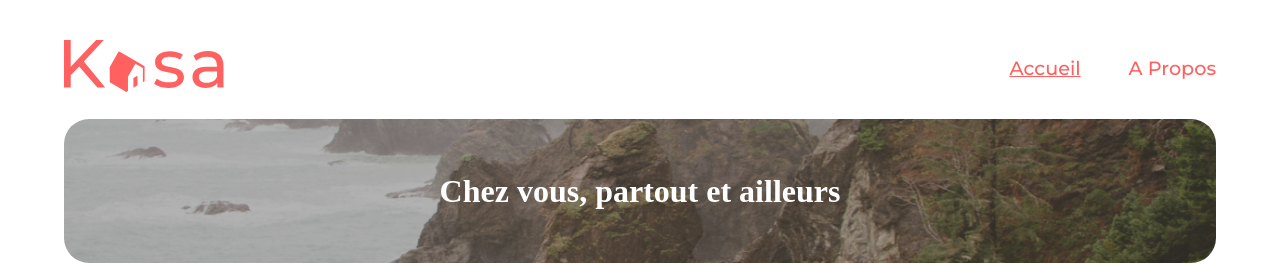
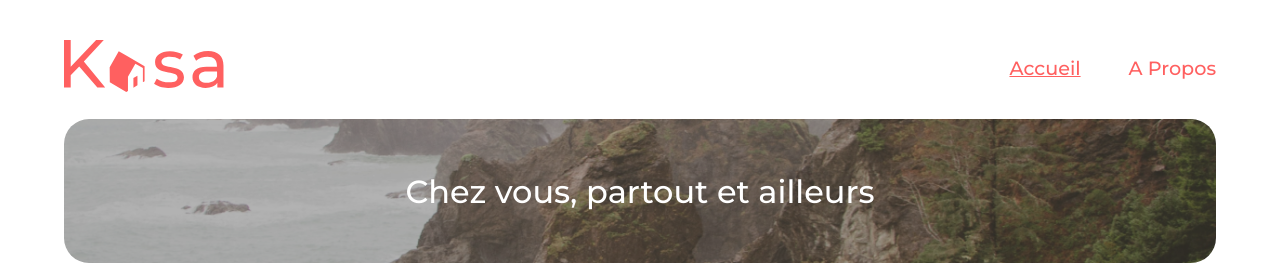
Before and after one commit to leothefrench/Kasa, a React (Create React App) app: page / in a window 1280 px wide. Shown: the top 265 px of the page. Built offline with nearby package versions, Linux system fonts and the light colour scheme.

Commit message:
Correctif sur les font-family

```diff
--- a/src/components/banner/banner.scss
+++ b/src/components/banner/banner.scss
@@ -1,3 +1,5 @@
+@import '../../styles/variables';
+
 .banner {
     width: 90%;
     height: 111px;
@@ -28,8 +30,8 @@
     &__title {
         z-index: 1;
         position: absolute;
+        @include text-typography;
         font-size: 2rem;
-        color: #fff;
         display: flex;
         justify-content: center;
         align-items: center;
@@ -38,7 +40,6 @@
             font-size: 1.5rem;
             width: 12rem;
             margin-left: 1rem;
-            // white-space: pre-line;
         }
     }
 }
--- a/src/components/cards/cards.scss
+++ b/src/components/cards/cards.scss
@@ -25,8 +25,6 @@
 
         &__overlay {
             position: absolute;
-            // top: 0;
-            // left: 0;
             height: 99%;
             width: 100%;
             background: linear-gradient(180deg, rgba(255, 255, 255, 0.00) 0%, rgba(0, 0, 0, 0.50) 100%);
@@ -40,7 +38,6 @@
         top: 90%;
         left: 3%;
         @include text-typography;
-        color: $color-text;
         font-size: .7rem;
     }
 }
--- a/src/components/error404/error404.scss
+++ b/src/components/error404/error404.scss
@@ -34,6 +34,7 @@
             }
     }
     &__link {
+        @include text-typography;
         color: $primary-color;
         font-size: 1.1rem;
         margin-bottom: 9rem;
--- a/src/components/gallery/gallery.scss
+++ b/src/components/gallery/gallery.scss
@@ -137,6 +137,7 @@
             }
 
             &__name {
+                @include text-typography;
                 font-size: 1rem;
                 color: $primary-color;
                 @media (max-width: 768px) {
```
